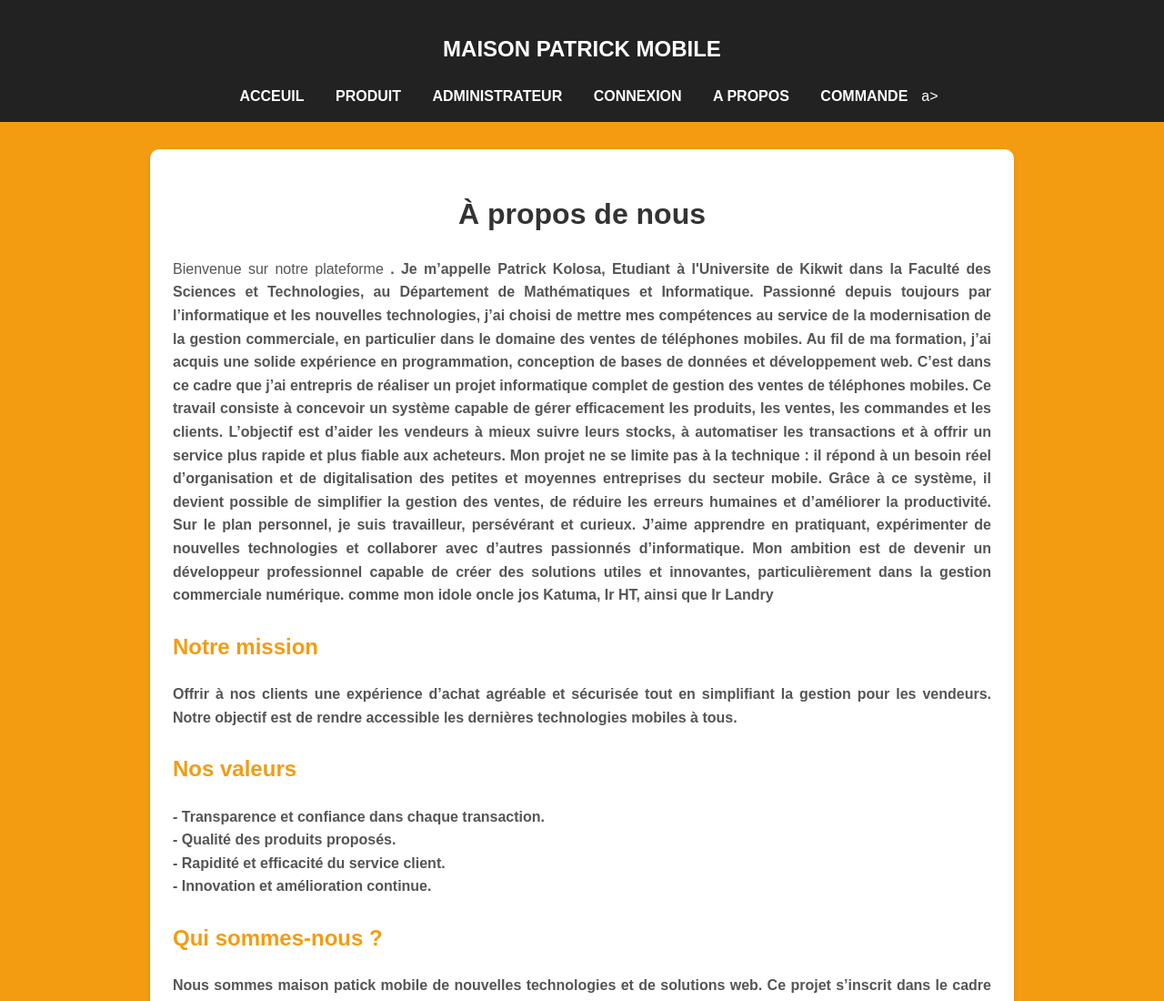
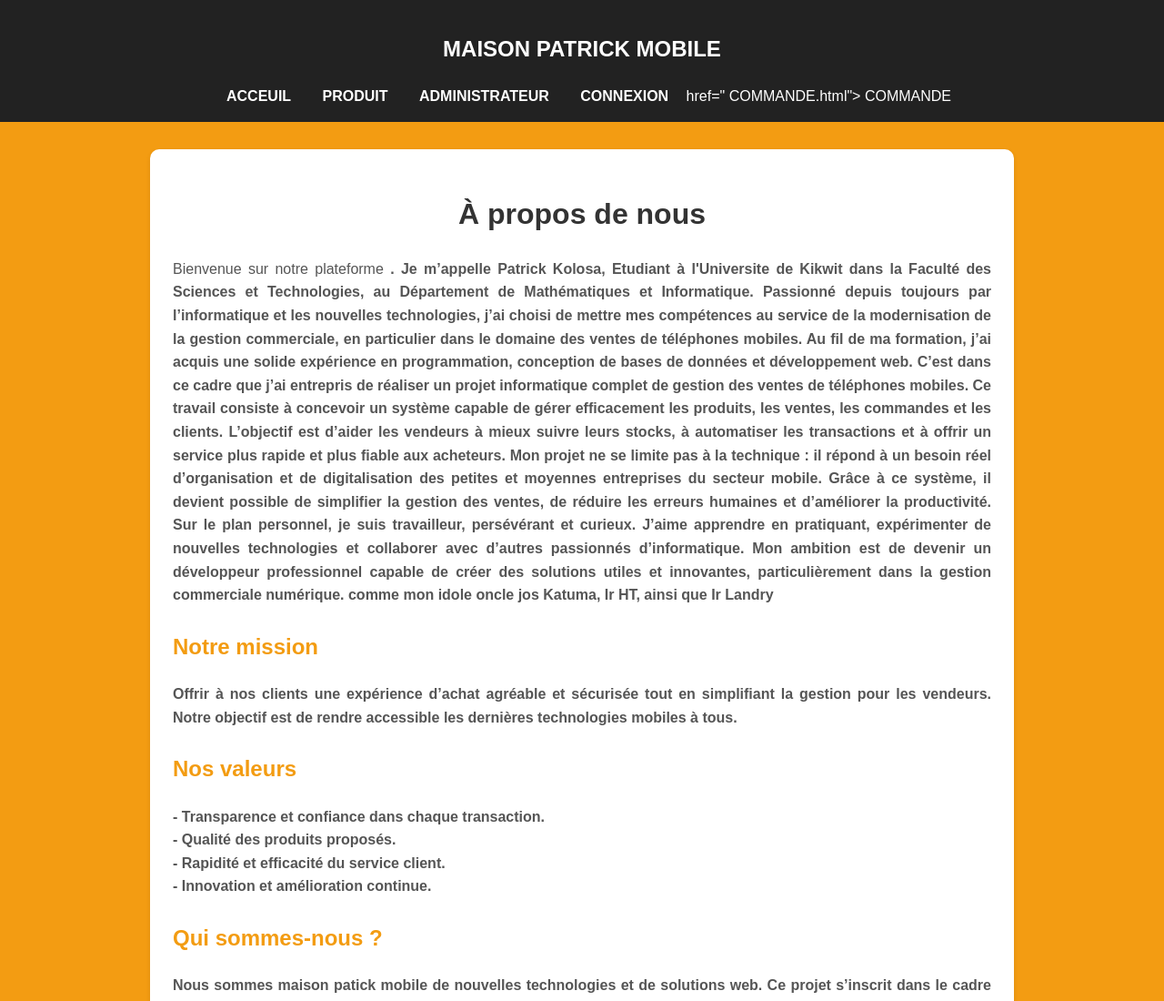
Before and after one commit to patrick-kolosa-rick/Rick-patrick-kolosa-, a plain HTML site: page a propos.html in a window 1280 px wide. Shown: the top 1100 px of the page at 91% size. Drawn offline with Linux system fonts and the light colour scheme.

Commit message:
Update a propos.html

```diff
--- a/a propos.html
+++ b/a propos.html
@@ -76,8 +76,8 @@
       <a href="PRODUIT.html">PRODUIT</a>
       <a href="ADMINISTRATEUR.html">ADMINISTRATEUR</a>
       <a href="CONNEXION.html">CONNEXION</a>
-      <a href=" A PROPOS.html">A PROPOS<a
-      href=" COMMANDE.html"> COMMANDE</a>a>
+
+      href=" COMMANDE.html"> COMMANDE</a>
     </nav>
   </header>
 
```
